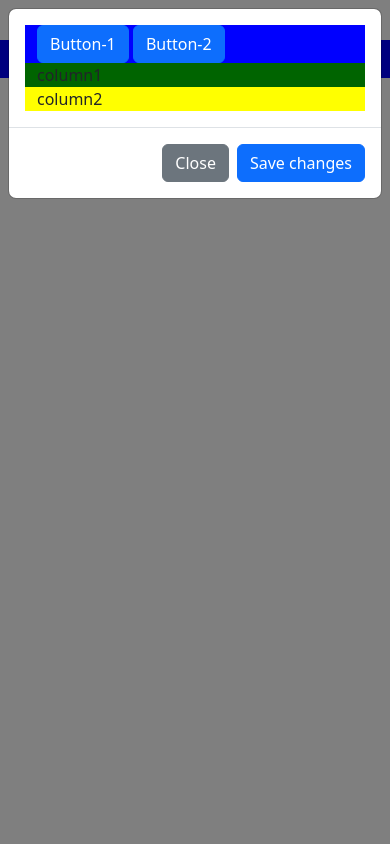
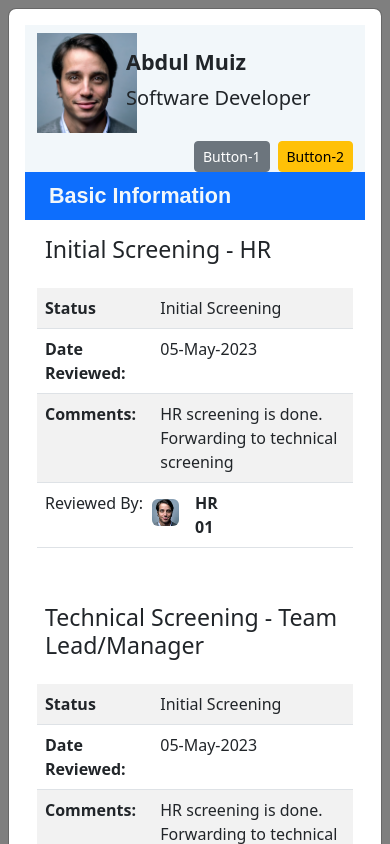
Before and after one commit to shahzaibtahameedev/html-css-bootstrap, a plain HTML site: page final/main.html in a window 390 px wide. Both pictures are taken after a click on the button "Launch static backdrop modal". Drawn offline with nearby package versions, Linux system fonts and the light colour scheme.

Commit message:
New Commit - made responsive

```diff
--- a/final/main.html
+++ b/final/main.html
@@ -12,8 +12,7 @@
 </head>
 <body>
 <!-- Button trigger modal -->
-<div class="container d-flex  justify-content-center"
-style="background-color: blue;">
+<div class="container d-flex  justify-content-center">
     <button
         type="button"
         class="btn btn-primary"
@@ -29,16 +28,118 @@ style="background-color: blue;">
 
         <div class="modal-body">
             <div class="container-fluid">
-                <div class="row">
-                    <div class="col-md-2" style="background-color: blue;">
-                        <button type="button" class="btn btn-primary">Button-1</button>
-                        <button type="button" class="btn btn-primary ">Button-2</button>
+                <div class="row" style="background-color: #f2f7fa;">
+                    <div class="col-lg-6 m-auto">
+                        <div class="row">
+                            <div class="col-3 py-2">
+                                <img src="personImg.PNG"
+                                alt=""
+                                width="100"
+                                height="100">
+                            </div>
+                            <div class="col-9 ps-3">
+                                <h1 class="pt-4 fw-bold fs-4">Abdul Muiz</h1>
+                                <p class="fs-5">Software Developer</p>
+                            </div>
+                        </div>
                     </div>
 
+                    <div class="col-lg-6 d-flex align-items-center justify-content-end">
+                        <div><button type="button" class="btn btn-secondary btn-sm me-2">Button-1</button></div>
+                        <div><button type="button" class="btn btn-sm btn-warning">Button-2</button></div>
+                    </div>
+
+
+
                 </div>
-                <div class="row" style="background-color: black;">
-                    <div class="col-md-4" style="background-color: darkgreen;">column1</div>
-                    <div class="col-md-8" style="background-color: yellow;">column2</div>
+
+                <div class="row">
+
+                    <div class="col-md-5">
+                        <div class="row">
+                            <div
+                            class="col-md-12 bg-primary fs-4 fw-bold p-2 px-4 dropdown"
+                            data-bs-toggle="dropdown"
+                            style="color: #f2f7fa; font-family: Arial, Helvetica, sans-serif;">
+                                Basic Information
+                                <div class="dropdown-menu">
+                                    <form action="">
+                                        <div class="input-group">
+                                            <div class="input-group-text">@</div>
+                                            <input type="text" class="form-control" id="inlineFormInputGroupUsername" placeholder="Username">
+                                        </div>
+                                    </form>
+                                </div>
+                            </div>
+
+                        </div>
+
+                    </div>
+
+
+                    <div class="col-md-7">
+                        <h1 class="fs-3 px-2 py-3">Initial Screening - HR</h1>
+                        <table class="table table-striped">
+                                <tr>
+                                    <td><b>Status</b></td>
+                                    <td>Initial Screening</td>
+                                </tr>
+                                <tr>
+                                    <td><b>Date Reviewed:</b></td>
+                                    <td>05-May-2023</td>
+                                </tr>
+                                <tr>
+                                    <td><b>Comments:</b></td>
+                                    <td>HR screening is done. Forwarding to technical screening</td>
+                                </tr>
+                                <tr>
+                                    <td>Reviewed By:</td>
+                                    <td>
+                                        <div class="row">
+                                            <div class="col-2 px-1 py-2">
+                                                <img src="personImg.PNG"
+                                                    alt=""
+                                                    class="img-fluid rounded">
+                                            </div>
+                                            <div class="col-2 d-flex align-items-center">
+                                                <b>HR 01</b>
+                                            </div>
+                                        </div>
+                                    </td>
+                                </tr>
+                        </table>
+                        <br>
+                        <h1 class="fs-3 px-2 py-3">Technical Screening - Team Lead/Manager</h1>
+                        <table class="table table-striped">
+                            <tr>
+                                <td><b>Status</b></td>
+                                <td>Initial Screening</td>
+                            </tr>
+                            <tr>
+                                <td><b>Date Reviewed:</b></td>
+                                <td>05-May-2023</td>
+                            </tr>
+                            <tr>
+                                <td><b>Comments:</b></td>
+                                <td>HR screening is done. Forwarding to technical screening</td>
+                            </tr>
+                            <tr>
+                                <td>Reviewed By:</td>
+                                <td>
+                                    <div class="row">
+                                        <div class="col-2 px-1 py-2">
+                                            <img src="personImg.PNG"
+                                                alt=""
+                                                class="img-fluid rounded">
+                                        </div>
+                                        <div class="col-2 d-flex align-items-center">
+                                            <b>HR 01</b>
+                                        </div>
+                                    </div>
+                                </td>
+                            </tr>
+                    </table>
+                    </div>
                 </div>
             </div>
         </div>
--- a/final/style.css
+++ b/final/style.css
@@ -9,3 +9,11 @@
 #bootcol2{
     background-color: brown;
 }
+
+#candidateName{
+    font-size:x-large;
+}
+
+#candidateDesc{
+    font-size: small;
+}
```
Also changed, not shown: final/personImg.PNG (added).
